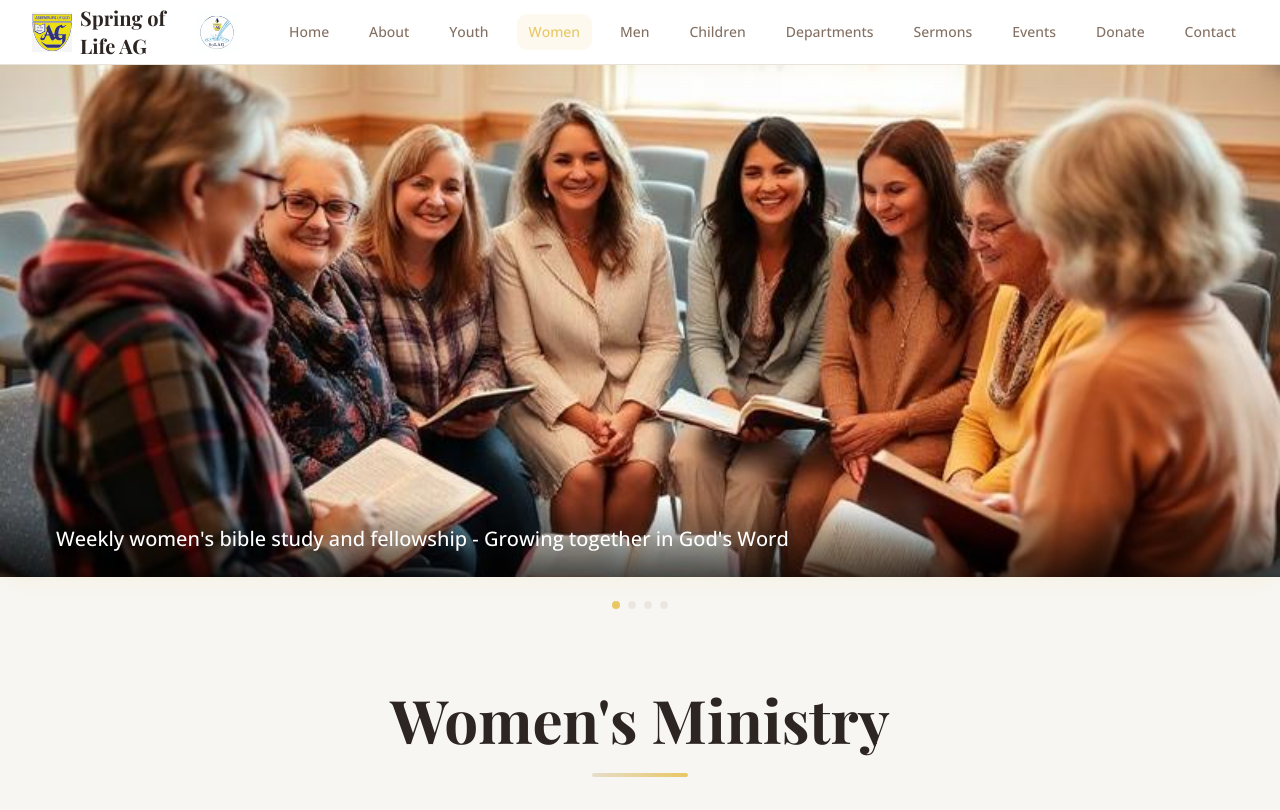
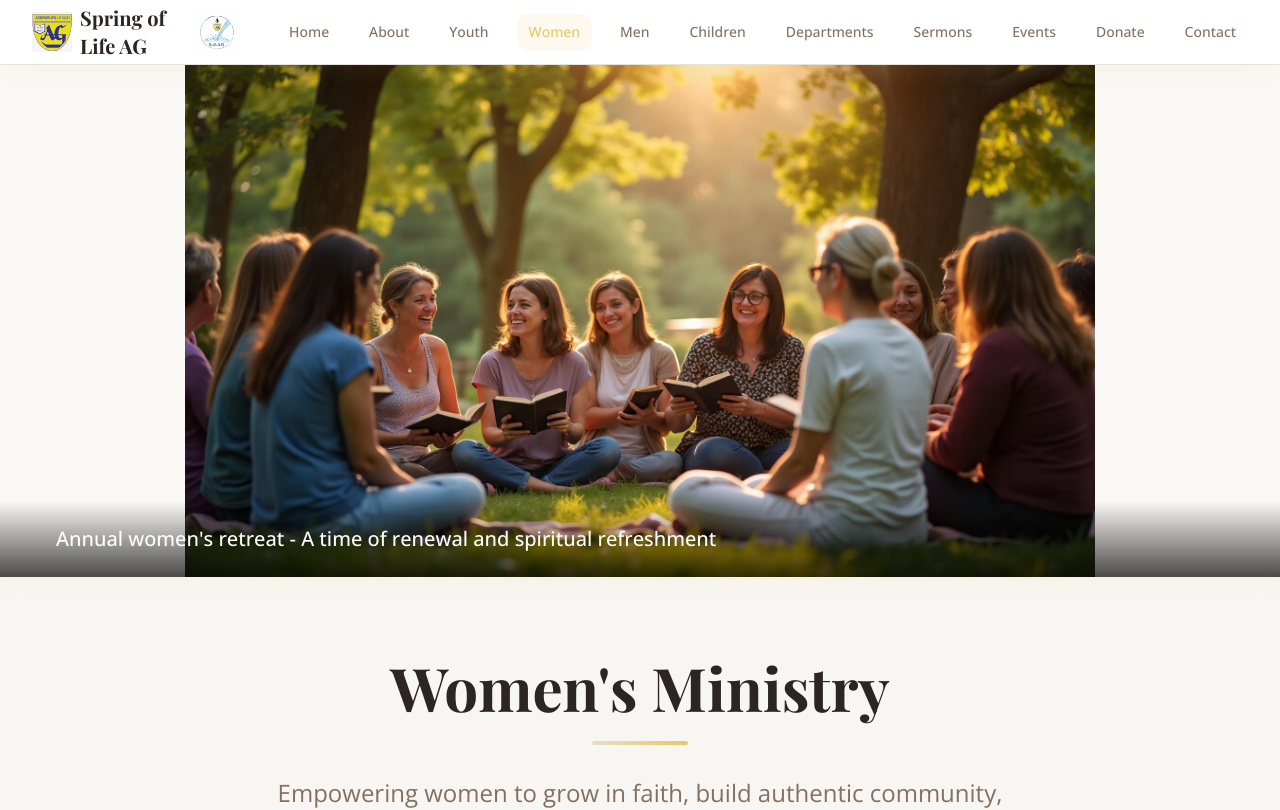
Before and after one commit to Phaako/spring-of-life-site, a React (Vite) app: page /women in a window 1280 px wide. Shown: the top 810 px of the page. Built offline with nearby package versions, Linux system fonts and the light colour scheme; the HTML template or start-up script is replaced by a standard one.

Commit message:
added a slider and removed navigation dots

```diff
--- a/src/components/ImageCarousel.tsx
+++ b/src/components/ImageCarousel.tsx
@@ -1,4 +1,4 @@
-import React, { useState } from 'react';
+import React, { useState, useEffect, useRef } from 'react';
 import { ChevronLeft, ChevronRight } from 'lucide-react';
 import { Button } from '@/components/ui/button';
 import { cn } from '@/lib/utils';
@@ -18,6 +18,19 @@ interface ImageCarouselProps {
 
 const ImageCarousel = ({ images, className, fullWidth = false, height = 'md' }: ImageCarouselProps) => {
   const [currentIndex, setCurrentIndex] = useState(0);
+  const intervalRef = useRef<NodeJS.Timeout | null>(null);
+
+  // Auto-slide every 4 seconds
+  useEffect(() => {
+    intervalRef.current = setInterval(() => {
+      setCurrentIndex((prevIndex) =>
+        prevIndex === images.length - 1 ? 0 : prevIndex + 1
+      );
+    }, 4000);
+    return () => {
+      if (intervalRef.current) clearInterval(intervalRef.current);
+    };
+  }, [images.length]);
 
   const previousImage = () => {
     setCurrentIndex((prevIndex) =>
@@ -50,28 +63,10 @@ const ImageCarousel = ({ images, className, fullWidth = false, height = 'md' }:
         <img
           src={images[currentIndex].src}
           alt={images[currentIndex].alt}
-          className="w-full h-full object-cover transition-smooth"
+          className="w-full h-full object-contain transition-smooth bg-white/20"
         />
 
-        {/* Navigation Buttons */}
-        <div className="absolute inset-0 flex items-center justify-between p-4 opacity-0 group-hover:opacity-100 transition-smooth">
-          <Button
-            variant="secondary"
-            size="sm"
-            onClick={previousImage}
-            className="bg-card/80 hover:bg-card shadow-warm"
-          >
-            <ChevronLeft className="h-4 w-4" />
-          </Button>
-          <Button
-            variant="secondary"
-            size="sm"
-            onClick={nextImage}
-            className="bg-card/80 hover:bg-card shadow-warm"
-          >
-            <ChevronRight className="h-4 w-4" />
-          </Button>
-        </div>
+  {/* Navigation Buttons removed for auto-slide */}
 
         {/* Caption */}
         {images[currentIndex].caption && (
@@ -85,19 +80,7 @@ const ImageCarousel = ({ images, className, fullWidth = false, height = 'md' }:
         )}
       </div>
 
-      {/* Dots Indicator */}
-      <div className={cn("flex justify-center space-x-2", fullWidth ? "mt-6" : "mt-4")}>
-        {images.map((_, index) => (
-          <button
-            key={index}
-            onClick={() => setCurrentIndex(index)}
-            className={cn(
-              "w-2 h-2 rounded-full transition-smooth",
-              currentIndex === index ? "bg-primary" : "bg-muted"
-            )}
-          />
-        ))}
-      </div>
+  {/* Dots Indicator removed for clean look */}
     </div>
   );
 };
```
